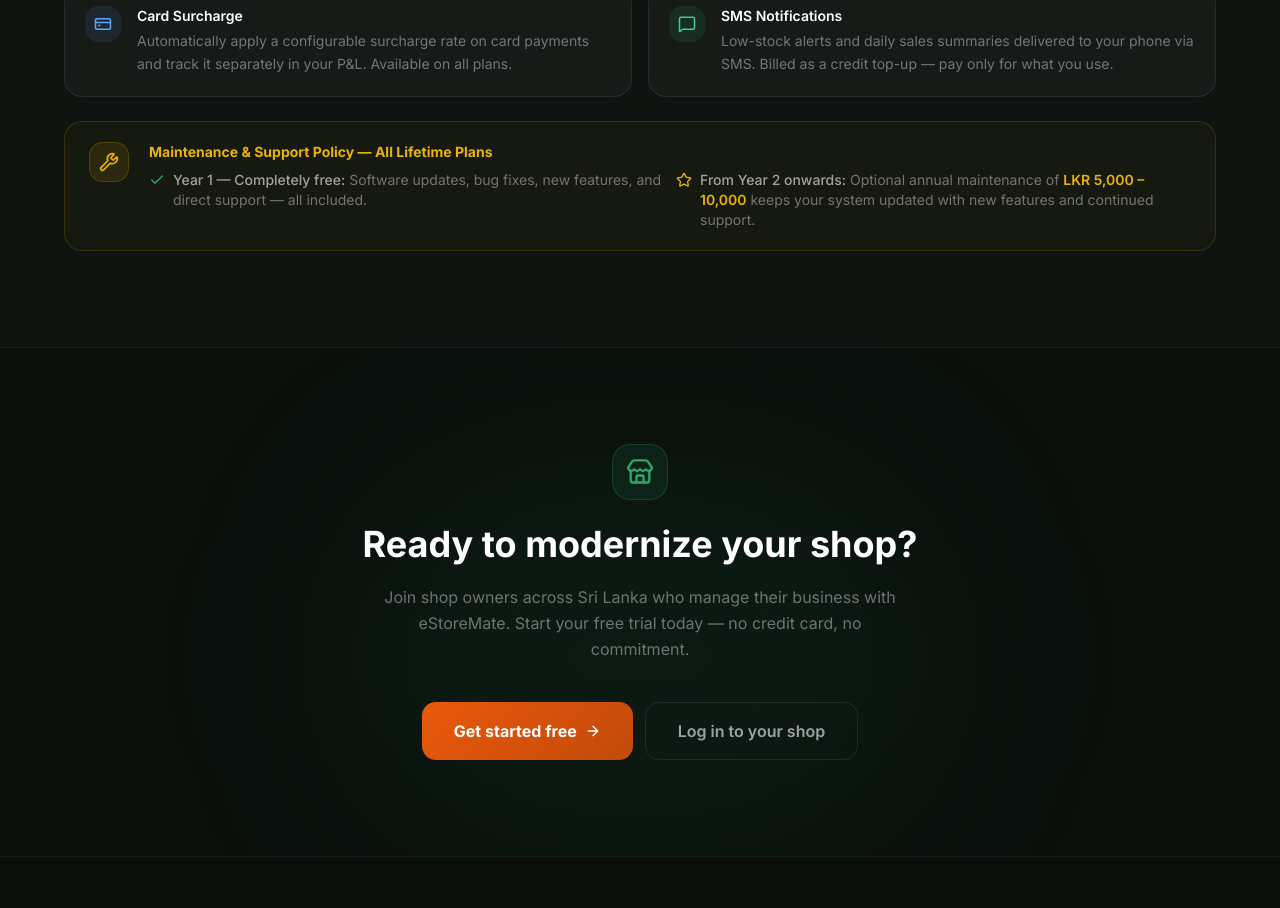
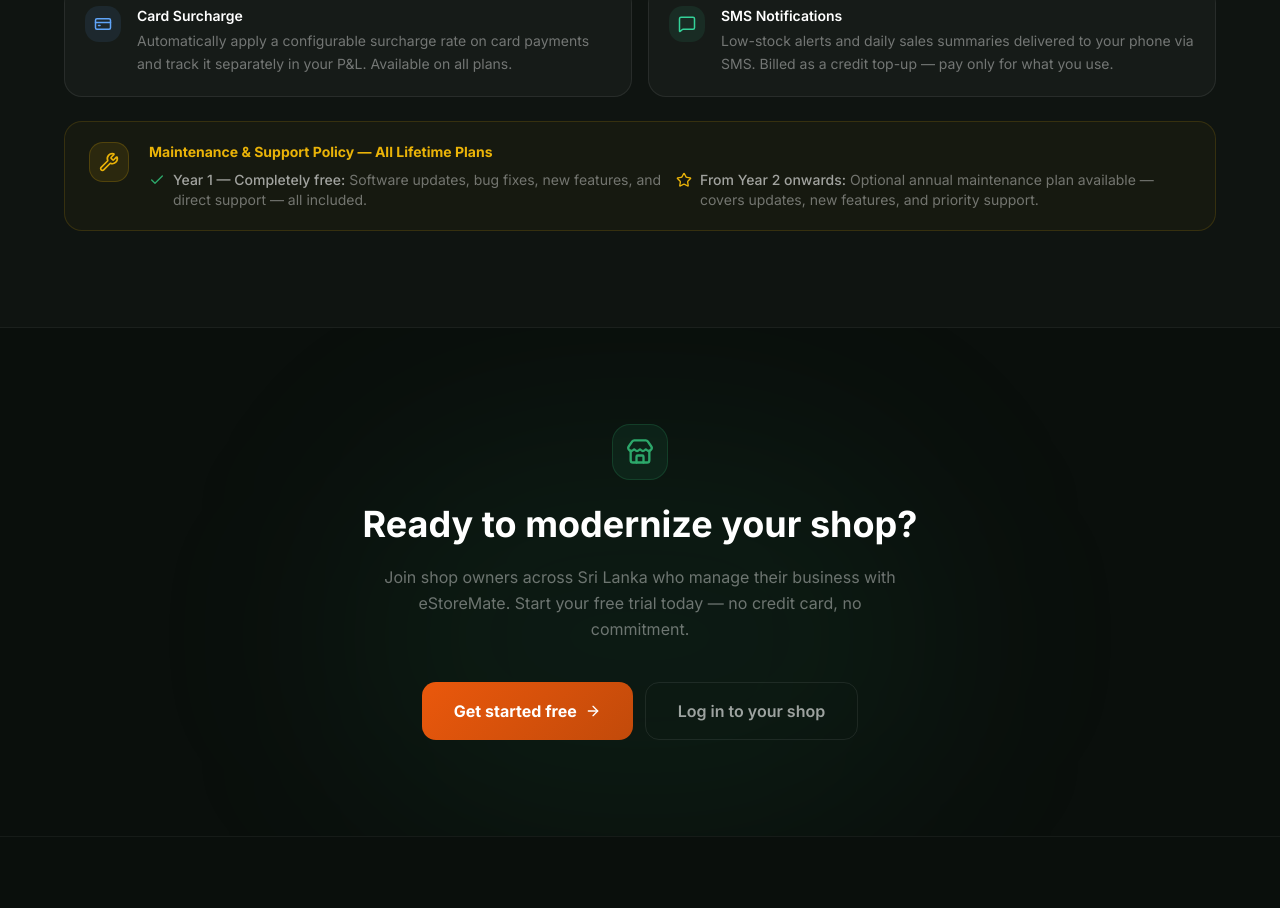
Before and after one commit to anjanawijesooriya/store-mate, a Next.js app: page / in a window 1280 px wide. Shown: the part 4838-5746 px from the top of the page. Built offline with nearby package versions, Linux system fonts and the light colour scheme; no server answers.

Commit message:
removed the price range for maintenance fee in landing page

```diff
--- a/app/page.tsx
+++ b/app/page.tsx
@@ -732,7 +732,7 @@ export default async function HomePage() {
                 </div>
                 <div className="flex items-start gap-2">
                   <Star className="h-4 w-4 text-[#EAB308] flex-shrink-0 mt-0.5" />
-                  <span><span className="text-white/60 font-medium">From Year 2 onwards:</span> Optional annual maintenance of <span className="text-[#EAB308] font-semibold">LKR 5,000 – 10,000</span> keeps your system updated with new features and continued support.</span>
+                  <span><span className="text-white/60 font-medium">From Year 2 onwards:</span> Optional annual maintenance plan available — covers updates, new features, and priority support.</span>
                 </div>
               </div>
             </div>
```
